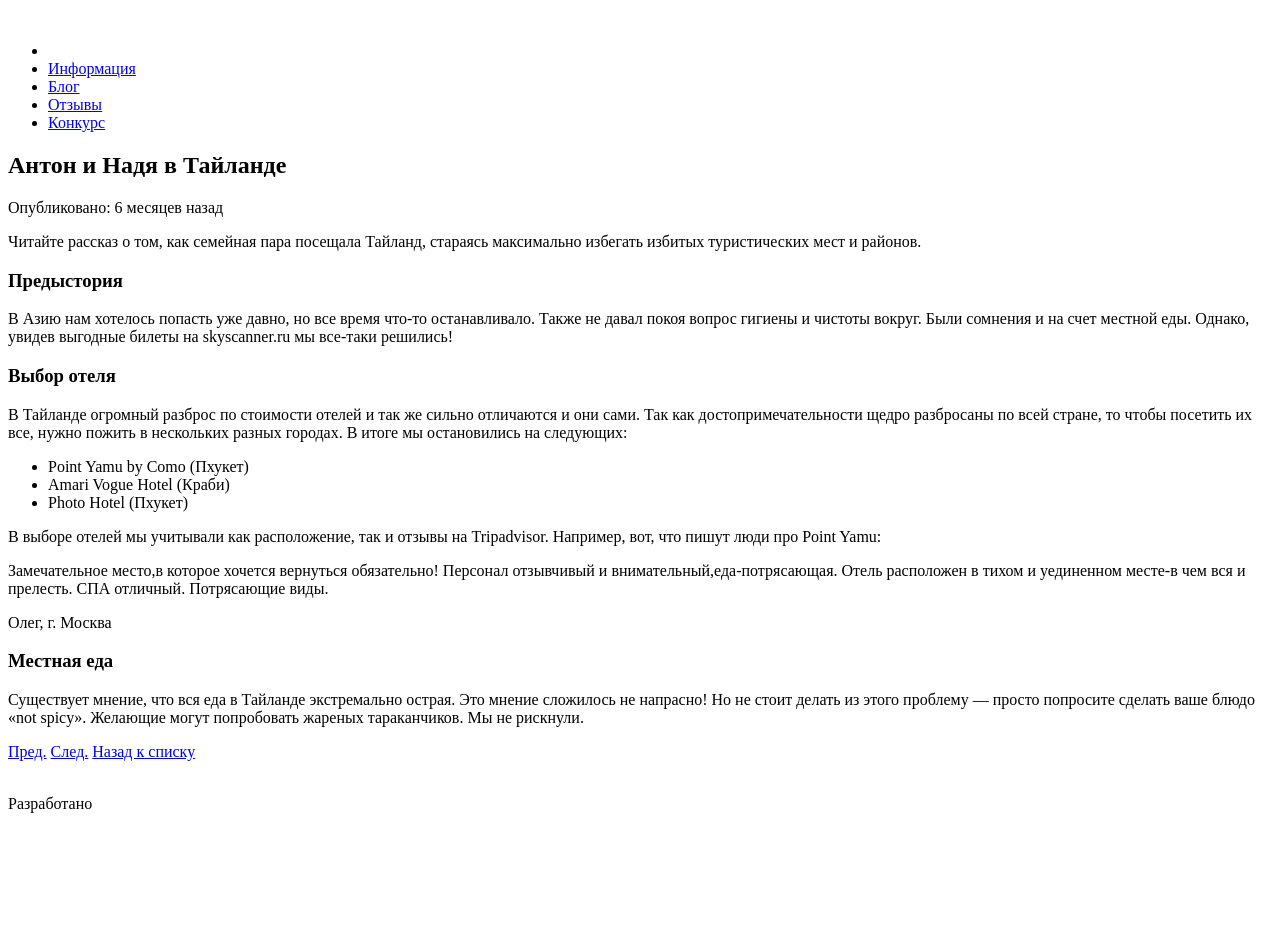
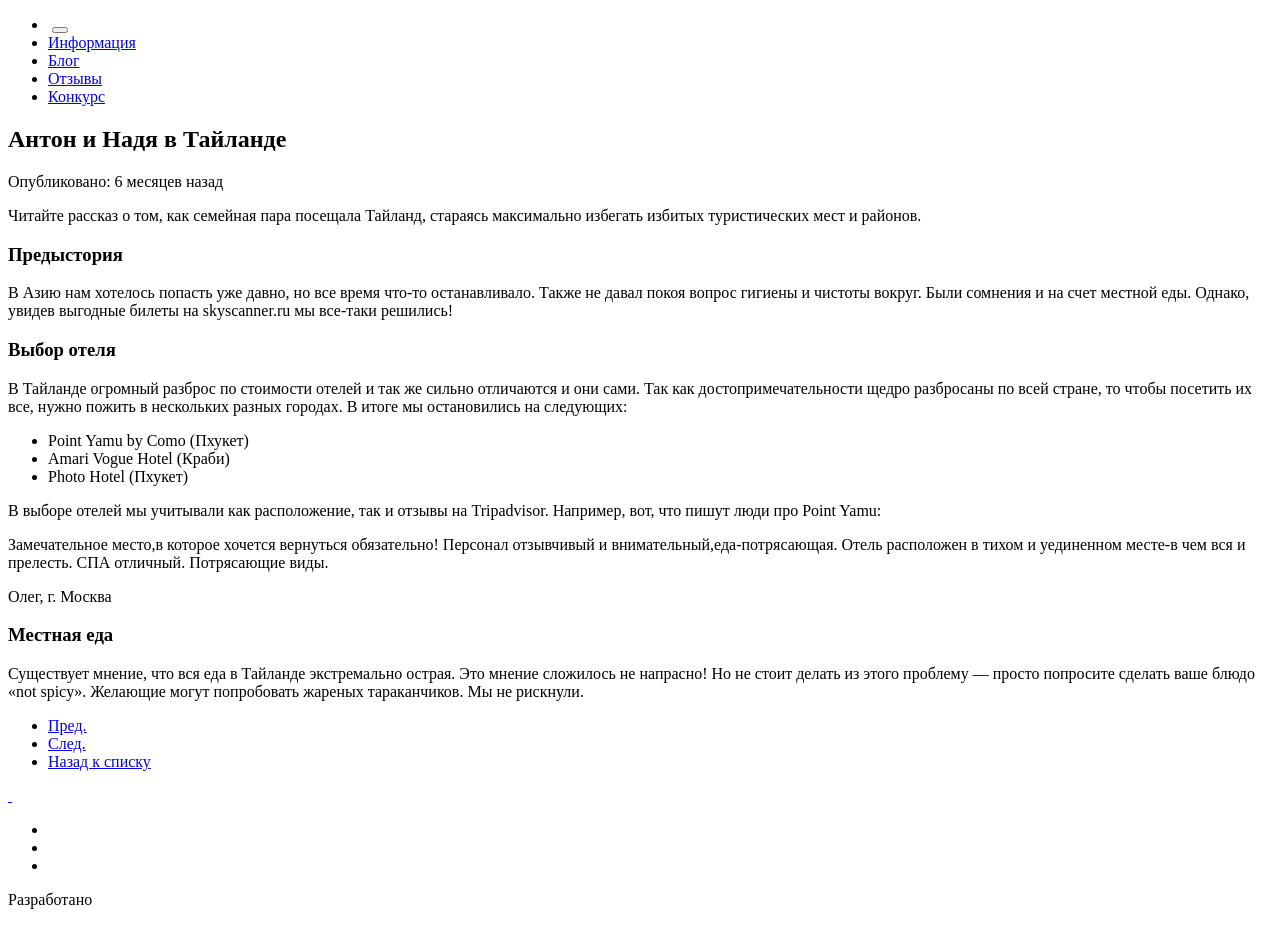
Before and after one commit to Univ3rsal/65940-pink, a website: page post.html in a window 1280 px wide. Before the commit the page ends 855 px from the top, so only its background shows below. Drawn offline with Linux system fonts and the light colour scheme.

Commit message:
Update post.html

```diff
--- a/post.html
+++ b/post.html
@@ -6,7 +6,7 @@
 </head>
 <body>
 	<header>
-		<img src="logo" width="" height="" alt="">
+		<a href="index.html"></a>
 		<div class="header-menu-closed">
 			<div class="stripe"></div>
 			<div class="stripe"></div>
@@ -17,7 +17,7 @@
 		<ul>
 			<li>
 				<img src="logo" width="" height="" alt="">
-				<div class="close-btn"></div>
+				<button class="close-btn"></button>
 			</li>
 			<li>
 				<a href="#">Информация</a>
@@ -39,7 +39,6 @@
 			<p>Опубликовано: 6 месяцев назад</p>
 			<p>Читайте рассказ о том, как семейная пара посещала Тайланд, стараясь максимально избегать избитых туристических мест и районов.</p>
 		</article>
-		<div class="divider"></div>
 		<article class="full-description">
 			<h3>Предыстория</h3>
 			<p>В Азию нам хотелось попасть уже давно, но все время что-то останавливало. Также не давал покоя вопрос гигиены и чистоты вокруг. Были сомнения и на счет местной еды. Однако, увидев выгодные билеты на skyscanner.ru мы все-таки решились!</p>
@@ -58,22 +57,34 @@
 			<h3>Местная еда</h3>
 			<p>Существует мнение, что вся еда в Тайланде экстремально острая. Это мнение сложилось не напрасно! Но не стоит делать из этого проблему — просто попросите сделать ваше блюдо «not spicy». Желающие могут попробовать жареных тараканчиков. Мы не рискнули.</p>
 		</article>
-		<div class="paginator">
+		<ul class="paginator">
+			<li>
             	<a href="next">Пред.</a>
+            </li>
+            <li>
             	<a href="prev">След.</a>
+            </li>
+            <li>
             	<a href="back-to-list">Назад к списку</a>
-        </div>
+            </li>
+        </ul>
 	</div>
 	<footer>
-		<div class="logo-footer">
+		<a href="index.html">
 			<img src="glasses" width="" height="" alt="">
 			<img src="logo" width="" height="" alt="">
-		</div>
-		<div class="social">
+		</a>
+		<ul class="social">
+			<li>
 				<a class="twitter" href="#"></a>
+			</li>
+			<li>
 				<a class="facebook" href="#"></a>
+			</li>
+			<li>
 				<a class="youtube" href="#"></a>
-		</div>
+			</li>
+		</ul>
 		<div class="developer">
 			<p>Разработано</p>
 			<img src="htmlacademy" width="" height="" alt="">
```
Lines whose indentation alone changed are shown as unchanged.
